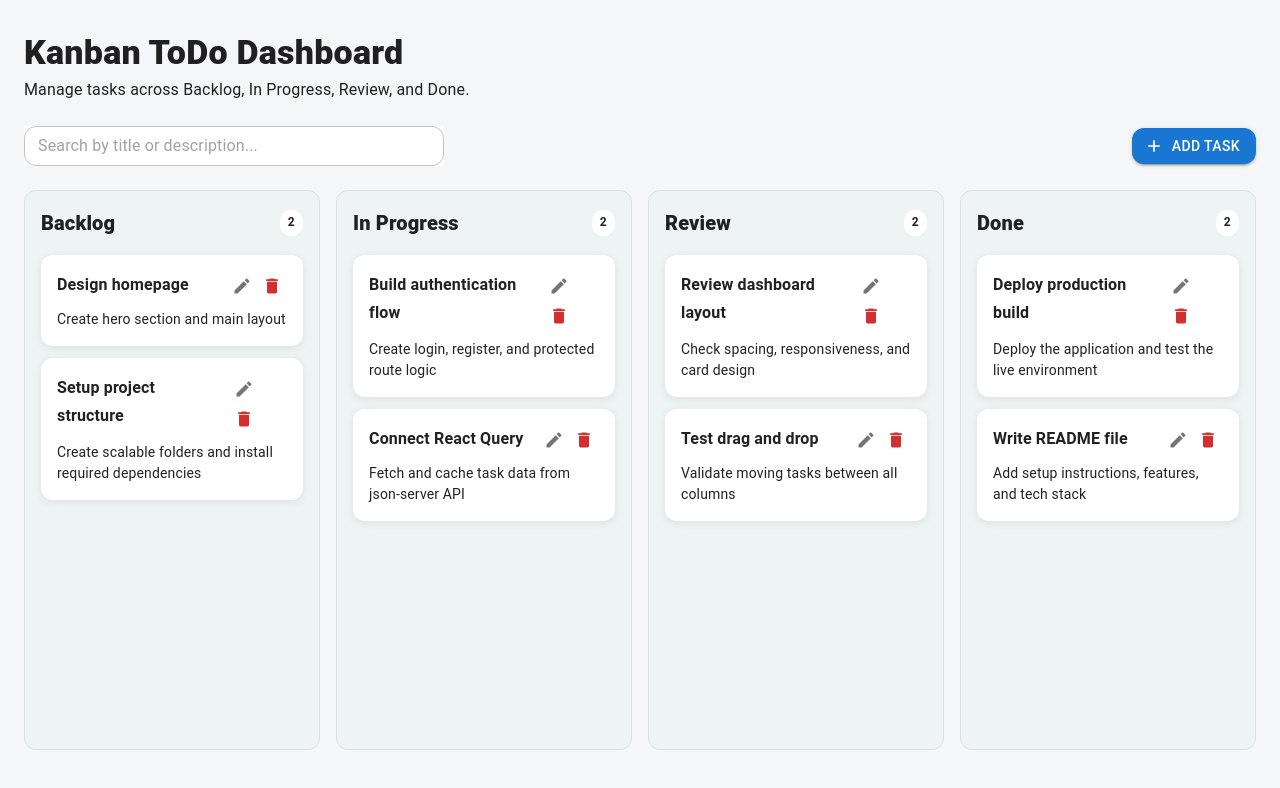
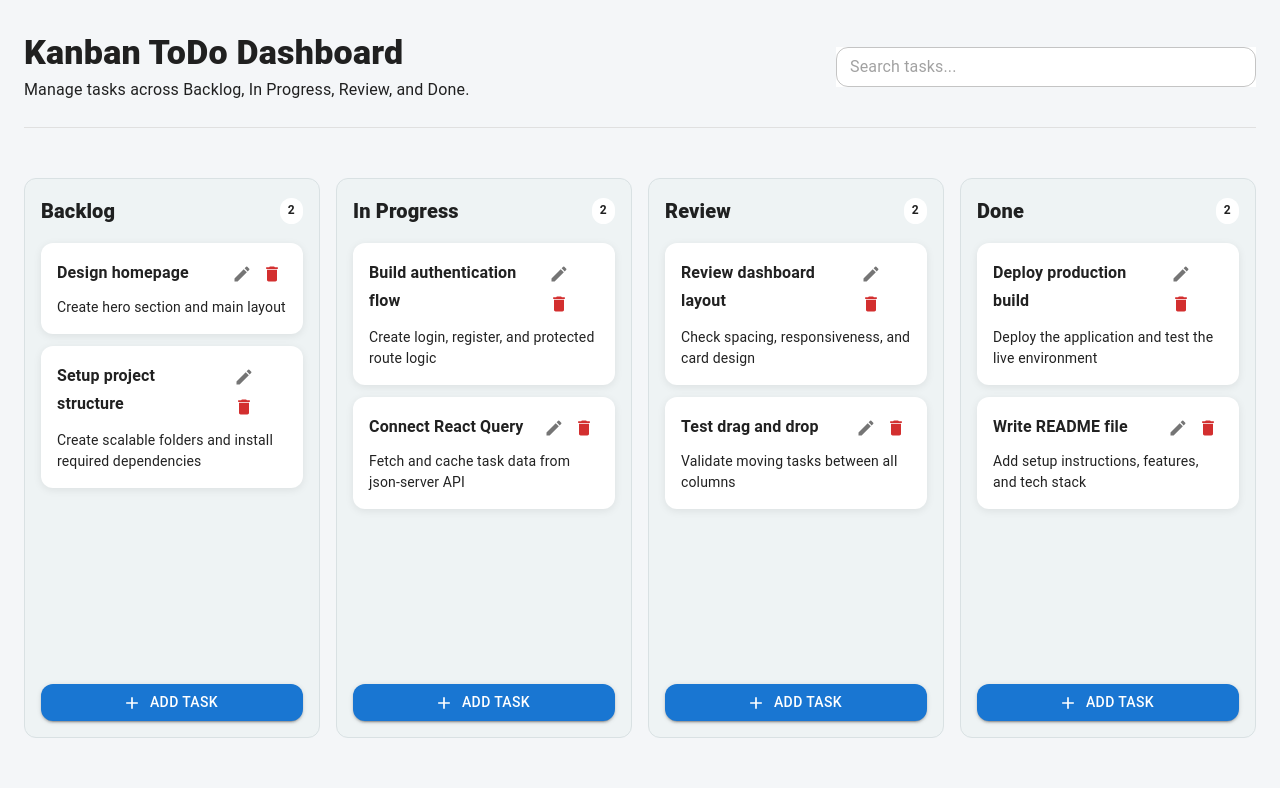
Before and after one commit to asaied7397/ToDoList, a React (Vite) app: page / in a window 1280 px wide. Shown: the top 788 px of the page. Built offline with nearby package versions, Linux system fonts and the light colour scheme; data requests are answered from the project's data file.

Commit message:
edit the add btn to all cols

```diff
--- a/src/features/tasks/components/KanbanBoard.tsx
+++ b/src/features/tasks/components/KanbanBoard.tsx
@@ -63,6 +63,19 @@ export default function KanbanBoard() {
 
   return (
     <Box>
+      <div
+        style={{
+          display: "flex",
+          justifyContent: "space-between",
+          alignItems: "center",
+          flexWrap: "wrap",
+          gap: 2,
+          borderBottom: "1px solid",
+          borderColor: "#e0e0e0",
+          paddingBottom: 1,
+          marginBottom: 50,
+        }}
+      >
         <Box sx={{ mb: 3 }}>
           <Typography variant="h4" sx={{ fontWeight: 900 }}>
             Kanban ToDo Dashboard
@@ -74,6 +87,7 @@ export default function KanbanBoard() {
         </Box>
 
         <SearchBar />
+      </div>
 
       <DndContext sensors={sensors} onDragEnd={handleDragEnd}>
         <Box
--- a/src/features/tasks/components/KanbanColumn.tsx
+++ b/src/features/tasks/components/KanbanColumn.tsx
@@ -5,6 +5,7 @@ import {
   Paper,
   Typography,
 } from "@mui/material";
+import AddIcon from "@mui/icons-material/Add";
 import { useDroppable } from "@dnd-kit/core";
 import { useQuery } from "@tanstack/react-query";
 import { useDispatch, useSelector } from "react-redux";
@@ -13,7 +14,7 @@ import type { RootState } from "../../../app/store";
 import { getTasksByColumn } from "../api/tasksAPI";
 import type { TaskColumn } from "../types";
 import TaskCard from "./TaskCard";
-import { setColumnPage } from "../store/taskUISlice";
+import { openCreateTaskDialog, setColumnPage } from "../store/taskUISlice";
 
 interface KanbanColumnProps {
   id: TaskColumn;
@@ -188,6 +189,14 @@ export default function KanbanColumn({ id, title }: KanbanColumnProps) {
           </Button>
         </Box>
       )}
+
+      <Button
+        variant="contained"
+        startIcon={<AddIcon />}
+        onClick={() => dispatch(openCreateTaskDialog(id))}
+      >
+        Add Task
+      </Button>
     </Paper>
   );
 }
--- a/src/features/tasks/components/SearchBar.tsx
+++ b/src/features/tasks/components/SearchBar.tsx
@@ -1,8 +1,7 @@
-import { Box, Button, TextField } from "@mui/material";
-import AddIcon from "@mui/icons-material/Add";
+import { Box, TextField } from "@mui/material";
 import { useDispatch, useSelector } from "react-redux";
 import type { RootState } from "../../../app/store";
-import { openCreateTaskDialog, setSearch } from "../store/taskUISlice";
+import { setSearch } from "../store/taskUISlice";
 
 export default function SearchBar() {
   const dispatch = useDispatch();
@@ -21,7 +20,7 @@ export default function SearchBar() {
     >
       <TextField
         size="small"
-        placeholder="Search by title or description..."
+        placeholder="Search tasks..."
         value={search}
         onChange={(e) => dispatch(setSearch(e.target.value))}
         sx={{
@@ -33,13 +32,13 @@ export default function SearchBar() {
         }}
       />
 
-      <Button
+      {/* <Button
         variant="contained"
         startIcon={<AddIcon />}
         onClick={() => dispatch(openCreateTaskDialog())}
       >
         Add Task
-      </Button>
+      </Button> */}
     </Box>
   );
 }
--- a/src/features/tasks/components/TaskDialog.tsx
+++ b/src/features/tasks/components/TaskDialog.tsx
@@ -27,10 +27,11 @@ const columnOptions: { label: string; value: TaskColumn }[] = [
 
 interface TaskFormProps {
   selectedTask: Task | null;
+  selectedColumn: TaskColumn;
   onClose: () => void;
 }
 
-function TaskForm({ selectedTask, onClose }: TaskFormProps) {
+function TaskForm({ selectedTask, selectedColumn, onClose }: TaskFormProps) {
   const queryClient = useQueryClient();
 
   const isEditMode = Boolean(selectedTask);
@@ -40,7 +41,7 @@ function TaskForm({ selectedTask, onClose }: TaskFormProps) {
     selectedTask?.description ?? "",
   );
   const [column, setColumn] = useState<TaskColumn>(
-    selectedTask?.column ?? "backlog",
+    selectedTask?.column ?? selectedColumn ?? "backlog",
   );
 
   const createMutation = useMutation({
@@ -152,7 +153,7 @@ function TaskForm({ selectedTask, onClose }: TaskFormProps) {
 export default function TaskDialog() {
   const dispatch = useDispatch();
 
-  const { isDialogOpen, selectedTask } = useSelector(
+  const { isDialogOpen, selectedTask, selectedColumn } = useSelector(
     (state: RootState) => state.taskUi,
   );
 
@@ -170,6 +171,7 @@ export default function TaskDialog() {
         <TaskForm
           key={selectedTask?.id ?? "create-task"}
           selectedTask={selectedTask}
+          selectedColumn={selectedColumn}
           onClose={handleClose}
         />
       )}
--- a/src/features/tasks/store/taskUISlice.ts
+++ b/src/features/tasks/store/taskUISlice.ts
@@ -5,6 +5,7 @@ interface TaskUiState {
   search: string;
   isDialogOpen: boolean;
   selectedTask: Task | null;
+  selectedColumn: TaskColumn;
   pages: Record<TaskColumn, number>;
 }
 
@@ -12,6 +13,7 @@ const initialState: TaskUiState = {
   search: "",
   isDialogOpen: false,
   selectedTask: null,
+  selectedColumn: "backlog",
   pages: {
     backlog: 1,
     in_progress: 1,
@@ -42,14 +44,16 @@ const taskUiSlice = createSlice({
       state.pages[action.payload.column] = action.payload.page;
     },
 
-    openCreateTaskDialog(state) {
+    openCreateTaskDialog(state, action: PayloadAction<TaskColumn>) {
       state.isDialogOpen = true;
       state.selectedTask = null;
+      state.selectedColumn = action.payload;
     },
 
     openEditTaskDialog(state, action: PayloadAction<Task>) {
       state.isDialogOpen = true;
       state.selectedTask = action.payload;
+      state.selectedColumn = action.payload.column;
     },
 
     closeTaskDialog(state) {
```
Lines whose indentation alone changed are shown as unchanged.
